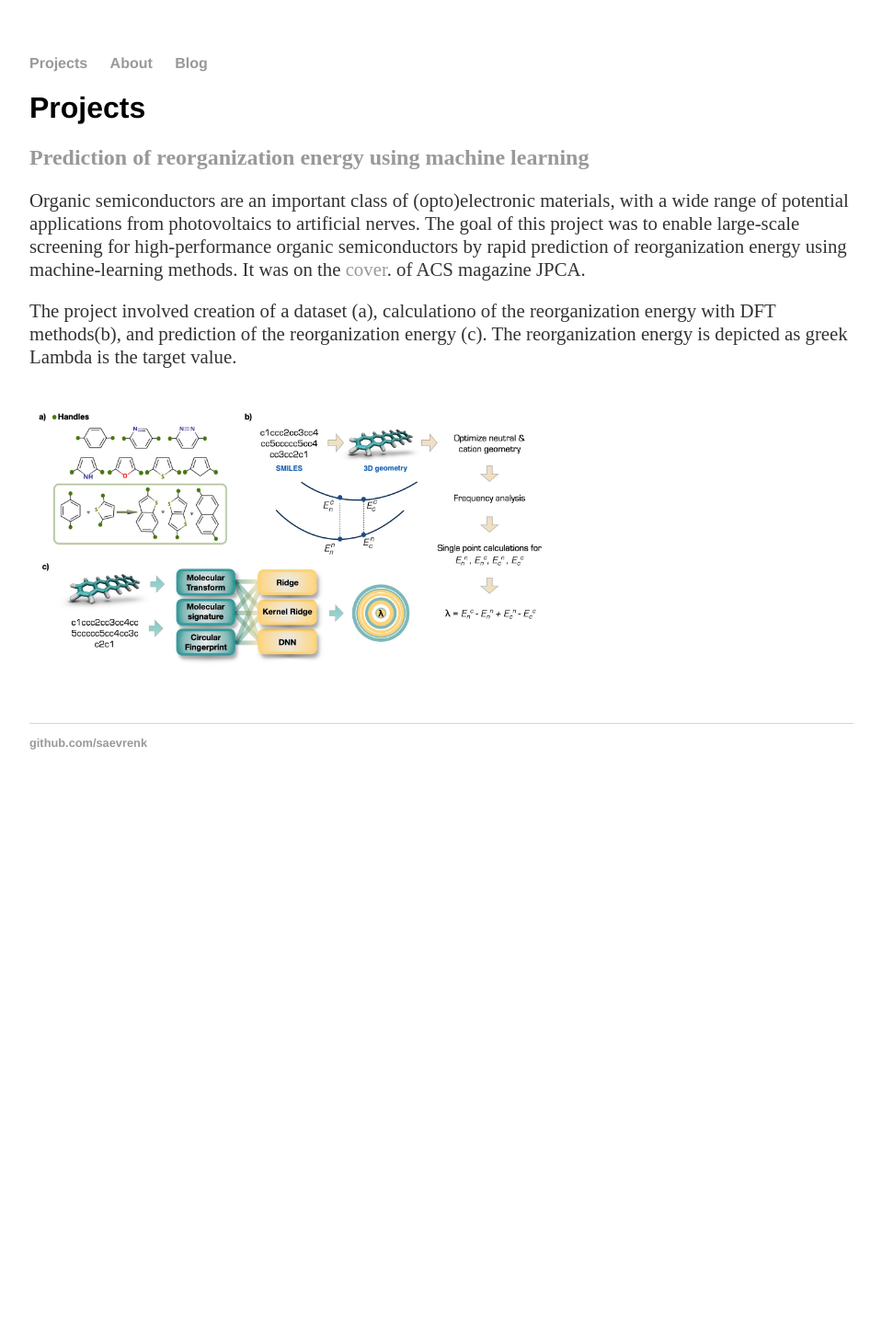
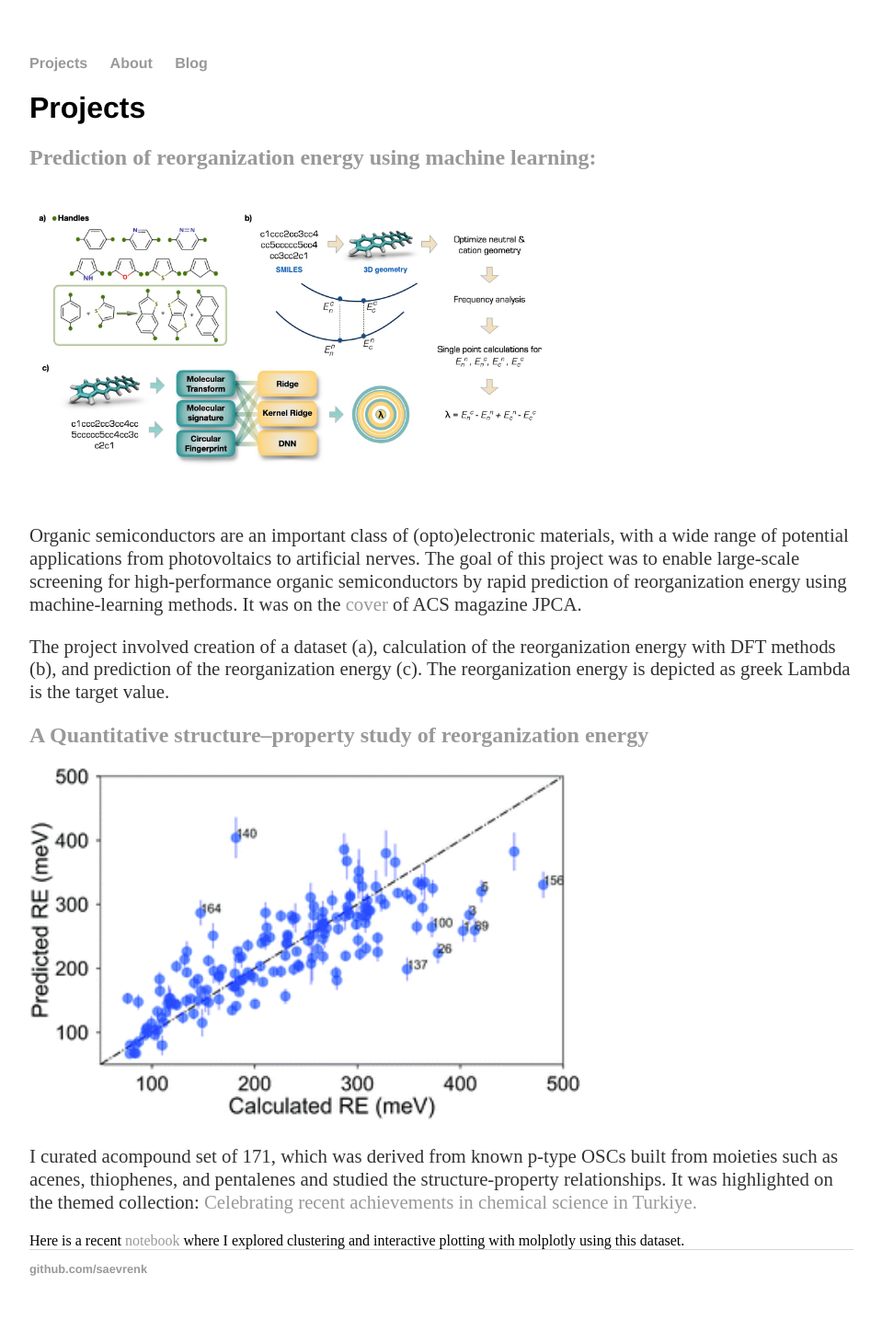
Before and after one commit to saevrenk/saevrenk.github.io, a Jekyll site: the page built from index.html, in a window 1280 px wide. Shown: the whole page at 92% size, without its empty margins (160-1119 px from the left). Built offline with Jekyll 4.4.1, drawn with Linux system fonts in a browser that asks for light colours; before the commit the page ends 900 px from its top, so only the background shows below that.

Commit message:
added new project

```diff
--- a/index.html
+++ b/index.html
@@ -5,20 +5,37 @@ title: Hello
 <div class="blurb">
 
 	<h1>Projects</h1>
-	<h2><a href:"https://pubs.acs.org/doi/abs/10.1021/acs.jpca.9b02733">
-			Prediction of reorganization energy using machine learning</a></h2>
+	<h2><a href="https://pubs.acs.org/doi/abs/10.1021/acs.jpca.9b02733">
+			Prediction of reorganization energy using machine learning:</a></h2>
+	<p><img src="./assets/fig1_jpca.png" alt="image" width="600" /></p>
 	<p>
 		Organic semiconductors are an important class of (opto)electronic materials,
 		with a wide range of potential applications from photovoltaics to artificial nerves.
 		The goal of this project was to enable large-scale screening for high-performance
 		organic semiconductors by rapid prediction of reorganization energy
-		using machine-learning methods. It was on the <a href:"https://pubs.acs.org/toc/jpcafh/123/36">cover</a>.
+		using machine-learning methods. It was on the <a href="https://pubs.acs.org/toc/jpcafh/123/36">cover</a>
 		of ACS magazine JPCA.</p>
+
 	<p> The project involved creation of a dataset (a),
-		calculationo of the reorganization energy with DFT methods(b),
+		calculation of the reorganization energy with DFT methods (b),
 		and prediction of the reorganization energy (c). The reorganization energy
 		is depicted as greek Lambda is the target value.</p>
-	<p><img src="./assets/fig1_jpca.png" alt="image" width="600" /></p>
+</div>
 
+<div class="blurb">
 
+	<h2><a href="https://pubs.rsc.org/en/content/articlelanding/2018/RA/C8RA07866A">
+			A Quantitative structure–property study of reorganization energy</a></h2>
+	<p><img src="./assets/fig6_rscadvances.gif" alt="image" width="600" /></p>
+	<p>
+		I curated acompound set of 171, which was derived from known p-type OSCs built from moieties such as
+		acenes, thiophenes, and pentalenes and studied the structure-property relationships.
+		It was highlighted on the themed collection:
+		<a
+			href="https://pubs.rsc.org/en/journals/articlecollectionlanding?sercode=ra&themeid=098ca36a-da87-4a2b-9182-06d87e58c5b6">
+			Celebrating recent achievements in chemical science in Turkiye.</a>
+	</p>
+	Here is a recent <a href="https://github.com/saevrenk/molecular_scs/blob/main/osc_clustering.ipynb">notebook</a>
+	where I explored clustering and
+	interactive plotting with molplotly using this dataset.
 </div>
```
Also changed, not shown: assets/fig6_rscadvances.gif (added).
